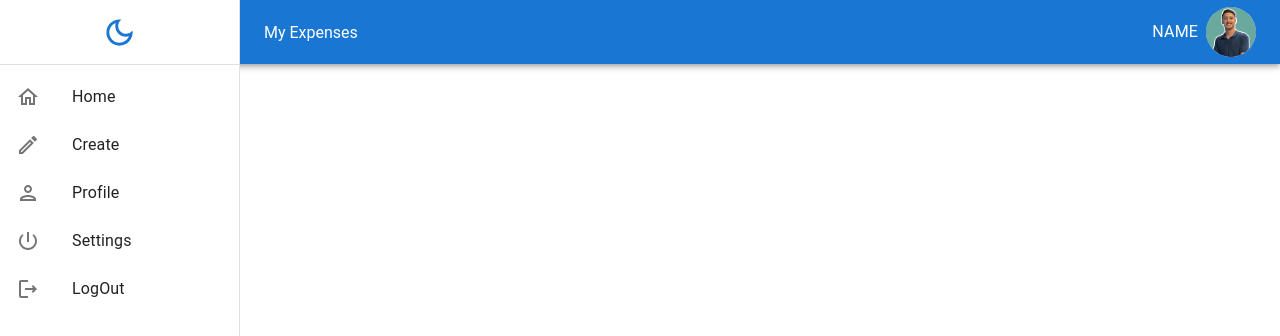
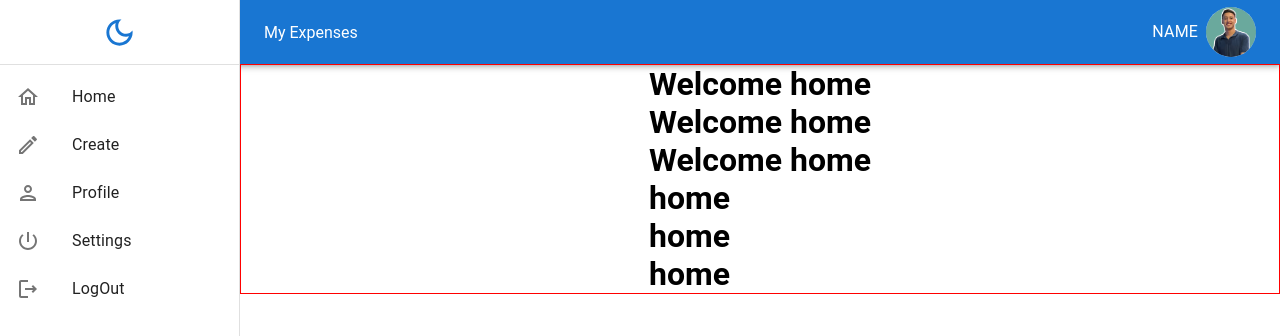
Before and after one commit to Abd0000/mui-toturial, a React (Create React App) app: page / in a window 1280 px wide. Shown: the top 336 px of the page. Built offline with nearby package versions, Linux system fonts and the light colour scheme.

Commit message:
explaining Box part

```diff
--- a/src/index.css
+++ b/src/index.css
@@ -12,3 +12,9 @@
   align-items: center;
 
 }
+.border{
+  border: 1px solid red;
+  display: flex;
+  justify-content: center;
+  align-items: center;
+}
--- a/src/pages/Home/Home.jsx
+++ b/src/pages/Home/Home.jsx
@@ -4,7 +4,12 @@ import './Home.css'
 const Home = () => {
   return (
     <div>
-      Homeeeee
+     <h1>Welcome home</h1>
+     <h1>Welcome home</h1>
+     <h1>Welcome home</h1>
+     <h1>home</h1>
+     <h1>home</h1>
+     <h1>home</h1>
     </div>
   )
 }
--- a/src/pages/Root.jsx
+++ b/src/pages/Root.jsx
@@ -2,13 +2,16 @@ import React from "react";
 import { Outlet } from "react-router-dom";
 import Navbar from "components/Navbar";
 import Sidebar from "components/Sidebar";
+import { Box } from "@mui/material";
 const drawerWidth = 240;
 const Root = () => {
   return (
     <div>
-      <Navbar drawerWidth={drawerWidth}/>
-      <Sidebar drawerWidth={drawerWidth}/>
-      <Outlet />
+      <Navbar drawerWidth={drawerWidth} />
+      <Sidebar drawerWidth={drawerWidth} />
+      <Box className="border" sx={{ml:`${drawerWidth}px`}}>
+        <Outlet />
+      </Box>
     </div>
   );
 };
```
